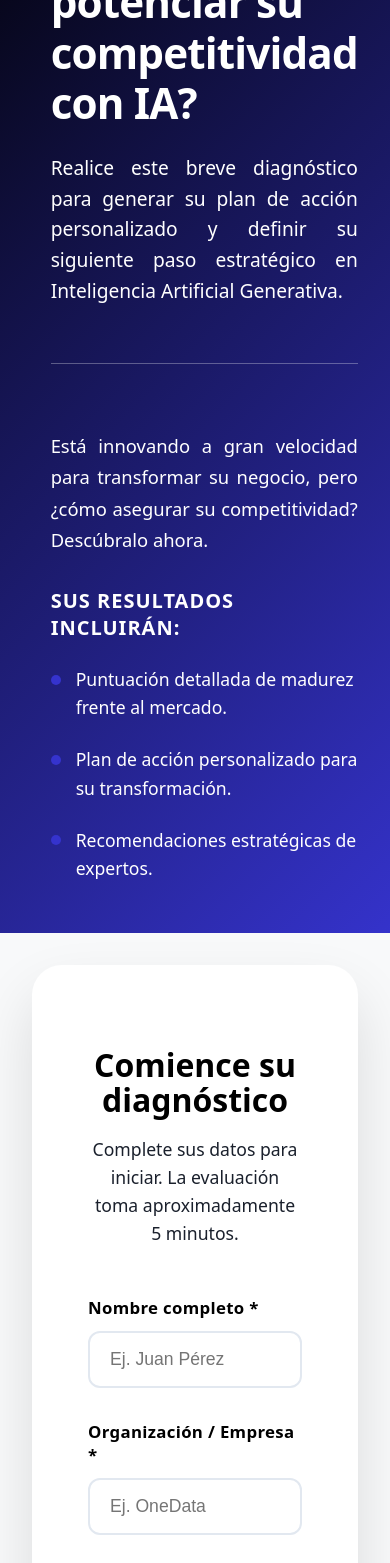
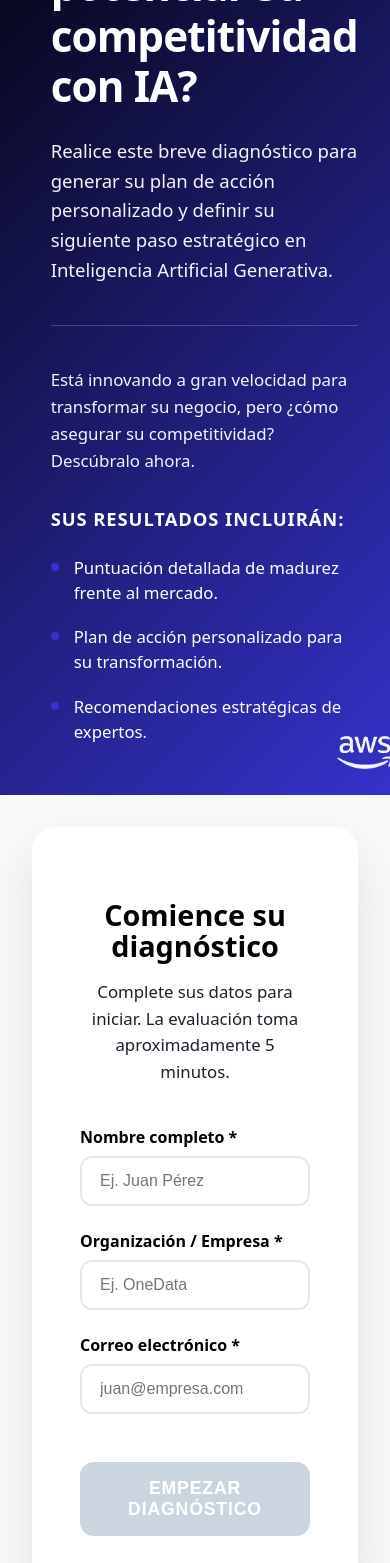
Before and after one commit to ludwickaagme/evaluacion-genai, a React (Vite) app: page / in a window 390 px wide. Shown: the part 220-1783 px from the top of the page. Built offline with nearby package versions, Linux system fonts and the light colour scheme.

Commit message:
UI: Fix alignment, text colors, logo sizing, and prevent card squeezing on Results dashboard

```diff
--- a/src/App.jsx
+++ b/src/App.jsx
@@ -18,7 +18,6 @@ export default function App() {
   const [answers, setAnswers] = useState({});
   const [isFinished, setIsFinished] = useState(false);
 
-  // --- PALETA DE COLORES ---
   const oneDataDarkBlue = '#000';
   const oneDataBrightBlue = '#3533cd';
   const awsOrange = '#ff9900';
@@ -26,7 +25,25 @@ export default function App() {
 
   const oneDataDeepGradient = `linear-gradient(135deg, ${oneDataDarkBlue} 0%, ${oneDataBrightBlue} 100%)`;
 
-  // --- HANDLERS ---
+  const logoTopLeftStyle = {
+    position: 'absolute',
+    top: '4vh',
+    left: '4vw',
+    height: 'clamp(30px, 4.5vh, 50px)',
+    objectFit: 'contain',
+    zIndex: 10
+  };
+
+  const logoBottomRightStyle = {
+    position: 'absolute',
+    bottom: '3vh',
+    right: '4vw',
+    height: 'clamp(25px, 4vh, 40px)',
+    objectFit: 'contain',
+    zIndex: 10,
+    opacity: 0.95
+  };
+
   const handleSelect = (questionId, points) => {
     setAnswers({ ...answers, [questionId]: points });
   };
@@ -88,70 +105,70 @@ export default function App() {
     return (
       <div style={{ minHeight: '100vh', display: 'flex', flexWrap: 'wrap', position: 'relative' }}>
 
-        {/* PANEL IZQUIERDO CON DEGRADADO */}
+        {/* PANEL IZQUIERDO (AZUL) */}
         <div style={{ flex: '1 1 500px', background: oneDataDeepGradient, padding: 'clamp(3rem, 6vh, 6rem)', display: 'flex', flexDirection: 'column', justifyContent: 'center', position: 'relative' }}>
 
-          <img src={logo} alt="OneData" className="logo-top-left" />
-          <img src={awsWhite} alt="AWS" className="logo-bottom-right" />
+          <img src={logo} alt="OneData" style={logoTopLeftStyle} />
+          <img src={awsWhite} alt="AWS" style={logoBottomRightStyle} />
 
-          <div style={{ marginTop: 'clamp(4rem, 8vh, 6rem)' }}>
+          <div style={{ marginTop: 'clamp(3rem, 6vh, 5rem)', display: 'flex', flexDirection: 'column', alignItems: 'center' }}>
+            <div style={{ maxWidth: '550px' }}>
               <h1 style={{ color: '#ffffff', fontSize: 'clamp(2.5rem, 5vh, 3.5rem)', fontWeight: '900', marginBottom: '1.5rem', lineHeight: '1.2', textAlign: 'left', letterSpacing: '-0.02em' }}>
                 ¿Listo para potenciar su competitividad con IA?
               </h1>
-            <p style={{ color: '#ffffff', fontSize: 'clamp(1.2rem, 2.2vh, 1.4rem)', maxWidth: '650px', lineHeight: '1.6', textAlign: 'justify', marginBottom: '3.5rem', fontWeight: '500' }}>
+
+              <p style={{ color: '#ffffff', fontSize: 'clamp(1.1rem, 2.2vh, 1.25rem)', lineHeight: '1.6', textAlign: 'left', marginBottom: '2.5rem', fontWeight: '400', opacity: '0.95' }}>
                 Realice este breve diagnóstico para generar su plan de acción personalizado y definir su siguiente paso estratégico en Inteligencia Artificial Generativa.
               </p>
 
-            <div style={{ borderTop: `1px solid rgba(255,255,255,0.3)`, paddingTop: '3rem' }}>
-                <p style={{ color: '#ffffff', fontSize: '1.15rem', marginBottom: '2rem', lineHeight: '1.7', textAlign: 'justify' }}>
+              <div style={{ width: '100%', height: '1px', backgroundColor: 'rgba(255,255,255,0.2)', marginBottom: '2.5rem' }}></div>
+
+              <p style={{ color: '#ffffff', fontSize: 'clamp(1.05rem, 2vh, 1.15rem)', marginBottom: '2rem', lineHeight: '1.6', textAlign: 'left', opacity: '0.95' }}>
                 Está innovando a gran velocidad para transformar su negocio, pero ¿cómo asegurar su competitividad? Descúbralo ahora.
               </p>
 
-                {/* CORRECCIÓN: TEXTO BLANCO PURO */}
-                <p style={{ fontSize: '1.25rem', fontWeight: '800', marginBottom: '1.5rem', color: '#ffffff', textTransform: 'uppercase', letterSpacing: '0.05em', textAlign: 'left' }}>
+              <p style={{ fontSize: '1.15rem', fontWeight: '800', marginBottom: '1.5rem', color: '#ffffff', textTransform: 'uppercase', letterSpacing: '0.05em', textAlign: 'left' }}>
                 Sus resultados incluirán:
               </p>
 
               <ul style={{ listStyle: 'none', padding: 0, margin: 0, textAlign: 'left', color: '#ffffff' }}>
-                  <li style={{ marginBottom: '1.5rem', display: 'flex', alignItems: 'flex-start', gap: '15px' }}>
-                    <div style={{ width: '10px', height: '10px', backgroundColor: oneDataBrightBlue, marginTop: '0.6rem', flexShrink: 0, borderRadius: '50%' }}></div>
-                    <span style={{ fontSize: '1.1rem', lineHeight: '1.6', fontWeight: '500' }}>Puntuación detallada de madurez frente al mercado.</span>
+                <li style={{ marginBottom: '1.2rem', display: 'flex', alignItems: 'flex-start', gap: '15px' }}>
+                  <div style={{ width: '8px', height: '8px', backgroundColor: oneDataBrightBlue, marginTop: '0.5rem', flexShrink: 0, borderRadius: '50%' }}></div>
+                  <span style={{ fontSize: '1.05rem', lineHeight: '1.5', fontWeight: '500', color: '#ffffff' }}>Puntuación detallada de madurez frente al mercado.</span>
                 </li>
-                  <li style={{ marginBottom: '1.5rem', display: 'flex', alignItems: 'flex-start', gap: '15px' }}>
-                    <div style={{ width: '10px', height: '10px', backgroundColor: oneDataBrightBlue, marginTop: '0.6rem', flexShrink: 0, borderRadius: '50%' }}></div>
-                    <span style={{ fontSize: '1.1rem', lineHeight: '1.6', fontWeight: '500' }}>Plan de acción personalizado para su transformación.</span>
+                <li style={{ marginBottom: '1.2rem', display: 'flex', alignItems: 'flex-start', gap: '15px' }}>
+                  <div style={{ width: '8px', height: '8px', backgroundColor: oneDataBrightBlue, marginTop: '0.5rem', flexShrink: 0, borderRadius: '50%' }}></div>
+                  <span style={{ fontSize: '1.05rem', lineHeight: '1.5', fontWeight: '500', color: '#ffffff' }}>Plan de acción personalizado para su transformación.</span>
                 </li>
                 <li style={{ display: 'flex', alignItems: 'flex-start', gap: '15px' }}>
-                    <div style={{ width: '10px', height: '10px', backgroundColor: oneDataBrightBlue, marginTop: '0.6rem', flexShrink: 0, borderRadius: '50%' }}></div>
-                    <span style={{ fontSize: '1.1rem', lineHeight: '1.6', fontWeight: '500' }}>Recomendaciones estratégicas de expertos.</span>
+                  <div style={{ width: '8px', height: '8px', backgroundColor: oneDataBrightBlue, marginTop: '0.5rem', flexShrink: 0, borderRadius: '50%' }}></div>
+                  <span style={{ fontSize: '1.05rem', lineHeight: '1.5', fontWeight: '500', color: '#ffffff' }}>Recomendaciones estratégicas de expertos.</span>
                 </li>
               </ul>
             </div>
           </div>
         </div>
 
-        {/* PANEL DERECHO CON FONDO GRIS Y TARJETA BLANCA */}
+        {/* PANEL DERECHO */}
         <div style={{ flex: '1 1 450px', backgroundColor: '#f8f9fa', display: 'flex', alignItems: 'center', justifyContent: 'center', padding: '2rem' }}>
-          <div style={{ maxWidth: '550px', width: '100%', background: '#ffffff', padding: 'clamp(3.5rem, 5vh, 5rem)', borderRadius: '30px', boxShadow: '0 30px 60px rgba(0,0,0,0.12)' }}>
-
-            <h2 style={{ color: oneDataDarkBlue, fontSize: 'clamp(2rem, 3vh, 2.4rem)', marginBottom: '1rem', fontWeight: '900', lineHeight: '1.1' }}>Comience su diagnóstico</h2>
-
-            <p style={{ color: '#1a202c', fontSize: '1.1rem', marginBottom: '3rem', lineHeight: '1.6', fontWeight: '500' }}>
+          <div style={{ maxWidth: '500px', width: '100%', background: '#ffffff', padding: 'clamp(3rem, 5vh, 4rem)', borderRadius: '24px', boxShadow: '0 25px 50px rgba(0,0,0,0.1)' }}>
+            <h2 style={{ color: oneDataDarkBlue, fontSize: 'clamp(1.8rem, 3vh, 2.2rem)', marginBottom: '1rem', fontWeight: '900', lineHeight: '1.1' }}>Comience su diagnóstico</h2>
+            <p style={{ color: '#1a202c', fontSize: '1.05rem', marginBottom: '2.5rem', lineHeight: '1.6', fontWeight: '500' }}>
               Complete sus datos para iniciar. La evaluación toma aproximadamente 5 minutos.
             </p>
 
-            <div style={{ display: 'flex', flexDirection: 'column', gap: '2rem', textAlign: 'left' }}>
+            <div style={{ display: 'flex', flexDirection: 'column', gap: '1.5rem', textAlign: 'left' }}>
               <div>
-                <label style={{ display: 'block', marginBottom: '0.75rem', fontWeight: '700', color: '#000', fontSize: '1.05rem', letterSpacing: '0.02em' }}>Nombre completo *</label>
-                <input type="text" name="nombre" value={userInfo.nombre} onChange={handleUserInputChange} placeholder="Ej. Juan Pérez" style={{ width: '100%', padding: '16px 20px', borderRadius: '12px', border: '2px solid #e2e8f0', fontSize: '1.1rem', boxSizing: 'border-box', outline: 'none', transition: 'all 0.2s' }} onFocus={(e) => e.target.style.borderColor = oneDataBrightBlue} onBlur={(e) => e.target.style.borderColor = '#e2e8f0'}/>
+                <label style={{ display: 'block', marginBottom: '0.5rem', fontWeight: '700', color: '#000', fontSize: '1rem' }}>Nombre completo *</label>
+                <input type="text" name="nombre" value={userInfo.nombre} onChange={handleUserInputChange} placeholder="Ej. Juan Pérez" style={{ width: '100%', padding: '14px 18px', borderRadius: '12px', border: '2px solid #e2e8f0', fontSize: '1rem', boxSizing: 'border-box', outline: 'none' }} onFocus={(e) => e.target.style.borderColor = oneDataBrightBlue} onBlur={(e) => e.target.style.borderColor = '#e2e8f0'}/>
               </div>
               <div>
-                <label style={{ display: 'block', marginBottom: '0.75rem', fontWeight: '700', color: '#000', fontSize: '1.05rem', letterSpacing: '0.02em' }}>Organización / Empresa *</label>
-                <input type="text" name="organizacion" value={userInfo.organizacion} onChange={handleUserInputChange} placeholder="Ej. OneData" style={{ width: '100%', padding: '16px 20px', borderRadius: '12px', border: '2px solid #e2e8f0', fontSize: '1.1rem', boxSizing: 'border-box', outline: 'none', transition: 'all 0.2s' }} onFocus={(e) => e.target.style.borderColor = oneDataBrightBlue} onBlur={(e) => e.target.style.borderColor = '#e2e8f0'} />
+                <label style={{ display: 'block', marginBottom: '0.5rem', fontWeight: '700', color: '#000', fontSize: '1rem' }}>Organización / Empresa *</label>
+                <input type="text" name="organizacion" value={userInfo.organizacion} onChange={handleUserInputChange} placeholder="Ej. OneData" style={{ width: '100%', padding: '14px 18px', borderRadius: '12px', border: '2px solid #e2e8f0', fontSize: '1rem', boxSizing: 'border-box', outline: 'none' }} onFocus={(e) => e.target.style.borderColor = oneDataBrightBlue} onBlur={(e) => e.target.style.borderColor = '#e2e8f0'} />
               </div>
               <div>
-                <label style={{ display: 'block', marginBottom: '0.75rem', fontWeight: '700', color: '#000', fontSize: '1.05rem', letterSpacing: '0.02em' }}>Correo electrónico *</label>
-                <input type="email" name="correo" value={userInfo.correo} onChange={handleUserInputChange} placeholder="juan@empresa.com" style={{ width: '100%', padding: '16px 20px', borderRadius: '12px', border: '2px solid #e2e8f0', fontSize: '1.1rem', boxSizing: 'border-box', outline: 'none', transition: 'all 0.2s' }} onFocus={(e) => e.target.style.borderColor = oneDataBrightBlue} onBlur={(e) => e.target.style.borderColor = '#e2e8f0'} />
+                <label style={{ display: 'block', marginBottom: '0.5rem', fontWeight: '700', color: '#000', fontSize: '1rem' }}>Correo electrónico *</label>
+                <input type="email" name="correo" value={userInfo.correo} onChange={handleUserInputChange} placeholder="juan@empresa.com" style={{ width: '100%', padding: '14px 18px', borderRadius: '12px', border: '2px solid #e2e8f0', fontSize: '1rem', boxSizing: 'border-box', outline: 'none' }} onFocus={(e) => e.target.style.borderColor = oneDataBrightBlue} onBlur={(e) => e.target.style.borderColor = '#e2e8f0'} />
               </div>
             </div>
 
@@ -159,12 +176,12 @@ export default function App() {
               onClick={() => setHasStarted(true)}
               disabled={!isFormValid}
               style={{
-                marginTop: '3.5rem', width: '100%', padding: '18px',
+                marginTop: '3rem', width: '100%', padding: '16px',
                 backgroundColor: isFormValid ? awsOrange : '#cbd5e0',
-                color: '#ffffff', border: 'none', borderRadius: '16px',
+                color: '#ffffff', border: 'none', borderRadius: '14px',
                 cursor: isFormValid ? 'pointer' : 'not-allowed',
-                fontSize: '1.2rem', fontWeight: '800', transition: 'all 0.2s ease',
-                boxShadow: isFormValid ? `0 15px 30px -5px ${awsOrange}66` : 'none',
+                fontSize: '1.1rem', fontWeight: '800', transition: 'all 0.2s ease',
+                boxShadow: isFormValid ? `0 10px 20px -5px ${awsOrange}66` : 'none',
                 letterSpacing: '0.05em'
               }}
             >
@@ -177,7 +194,7 @@ export default function App() {
   }
 
   // ==========================================
-  // 2. RESULTADOS (FONDO TOTALMENTE AZUL)
+  // 2. RESULTADOS (ANIMADO Y COMPACTO)
   // ==========================================
   if (isFinished) {
     const results = calculateResults();
@@ -185,57 +202,54 @@ export default function App() {
     const scoreColor = results.totalPercentage > 80 ? '#48bb78' : results.totalPercentage > 60 ? oneDataBrightBlue : awsOrange;
 
     return (
-      // CORRECCIÓN: Fondo azul profundo en TODA la pantalla
       <div style={{
         height: '100vh', width: '100vw', overflow: 'hidden',
-        background: oneDataDeepGradient, // <--- AZUL TOTAL
+        background: oneDataDeepGradient,
         display: 'flex', alignItems: 'center', justifyContent: 'center',
         padding: '3vh 3vw', boxSizing: 'border-box', position: 'relative'
       }}>
+        <img src={onedataWhite} alt="OneData" style={logoTopLeftStyle} />
+        <img src={awsWhite} alt="AWS" style={logoBottomRightStyle} />
 
-        <img src={onedataWhite} alt="OneData" className="logo-top-left" />
-        <img src={awsWhite} alt="AWS" className="logo-bottom-right" />
-
-        {/* TARJETA BLANCA FLOTANTE */}
         <div style={{
-          position: 'relative', zIndex: 1, maxWidth: '1400px', width: '100%', height: '85vh',
+          position: 'relative', zIndex: 1, maxWidth: '1400px', width: '100%', height: '88vh',
           background: '#ffffff', borderRadius: '24px',
           boxShadow: '0 30px 70px rgba(0,0,0,0.3)',
           boxSizing: 'border-box', overflow: 'hidden',
           display: 'flex', flexDirection: 'column'
         }}>
 
-          <div style={{ padding: '3vh 4vw', borderBottom: '1px solid #eee' }}>
-             <h2 style={{ fontSize: '2rem', color: oneDataDarkBlue, fontWeight: '900', margin: 0 }}>Dashboard de Madurez IA</h2>
+          <div style={{ padding: '2.5vh 4vw', borderBottom: '1px solid #eee', flexShrink: 0 }}>
+             <h2 style={{ fontSize: '1.8rem', color: oneDataDarkBlue, fontWeight: '900', margin: 0 }}>Dashboard de Madurez IA</h2>
           </div>
 
-          <div className="results-container" style={{ padding: '4vh 4vw', overflowY: 'auto' }}>
+          <div className="results-container" style={{ padding: '3vh 4vw', overflowY: 'auto', display: 'flex', gap: '4vw', height: '100%' }}>
 
-            <div className="results-sidebar animate-fadeUp">
+            <div style={{ flex: 1, display: 'flex', flexDirection: 'column', gap: '2vh', paddingRight: '2vw', borderRight: '1px solid #eee' }}>
 
-              <div className="user-info-card">
-                <h4 style={{ margin: '0 0 10px 0', color: oneDataDarkBlue, fontSize: '1.1rem' }}>Evaluación realizada para:</h4>
-                <p style={{ margin: '0 0 5px 0', fontSize: '1.2rem', fontWeight: 700, color: oneDataBrightBlue }}>{userInfo.nombre}</p>
-                <p style={{ margin: 0, color: awsGray, fontSize: '1rem' }}>{userInfo.organizacion} | {userInfo.fecha}</p>
+              <div style={{ background: '#f8f9fa', padding: '1.2rem', borderRadius: '16px', borderLeft: `4px solid ${oneDataBrightBlue}`, flexShrink: 0 }}>
+                <h4 style={{ margin: '0 0 5px 0', color: oneDataDarkBlue, fontSize: '1rem' }}>Evaluación realizada para:</h4>
+                <p style={{ margin: '0 0 2px 0', fontSize: '1.1rem', fontWeight: 700, color: oneDataBrightBlue }}>{userInfo.nombre}</p>
+                <p style={{ margin: 0, color: awsGray, fontSize: '0.9rem' }}>{userInfo.organizacion} | {userInfo.fecha}</p>
               </div>
 
-              <div style={{ textAlign: 'center' }}>
-                <h3 style={{ color: awsGray, textTransform: 'uppercase', letterSpacing: '1px', fontSize: '0.9rem', marginBottom: '2vh' }}>Puntuación Global</h3>
-                <div className="score-gauge-container">
-                  <svg viewBox="0 0 36 36" className="circular-chart">
-                    <path className="circle-bg" d="M18 2.0845 a 15.9155 15.9155 0 0 1 0 31.831 a 15.9155 15.9155 0 0 1 0 -31.831" />
-                    <path className="circle" strokeDasharray={circleDashArray} stroke={scoreColor} d="M18 2.0845 a 15.9155 15.9155 0 0 1 0 31.831 a 15.9155 15.9155 0 0 1 0 -31.831" />
+              <div style={{ textAlign: 'center', flexShrink: 0 }}>
+                <h3 style={{ color: awsGray, textTransform: 'uppercase', letterSpacing: '1px', fontSize: '0.85rem', margin: '1vh 0' }}>Puntuación Global</h3>
+                <div style={{ position: 'relative', width: '130px', height: '130px', margin: '0 auto' }}>
+                  <svg viewBox="0 0 36 36" style={{ display: 'block', maxWidth: '100%', maxHeight: '100%' }}>
+                    <path fill="none" stroke="#edf2f7" strokeWidth="2.5" d="M18 2.0845 a 15.9155 15.9155 0 0 1 0 31.831 a 15.9155 15.9155 0 0 1 0 -31.831" />
+                    {/* SVG PATH CON LA CLASE .circle QUE CONTIENE LA ANIMACIÓN */}
+                    <path className="circle" fill="none" strokeWidth="2.5" strokeDasharray={circleDashArray} stroke={scoreColor} d="M18 2.0845 a 15.9155 15.9155 0 0 1 0 31.831 a 15.9155 15.9155 0 0 1 0 -31.831" />
                   </svg>
-                  <div className="score-text-center">
-                    <span style={{ display: 'block', fontSize: '2.5rem', fontWeight: 900, color: oneDataDarkBlue, lineHeight: 1 }}>{results.totalPoints}</span>
-                    <span style={{ color: awsGray, fontSize: '1rem' }}>de 50</span>
+                  <div style={{ position: 'absolute', top: '50%', left: '50%', transform: 'translate(-50%, -50%)', textAlign: 'center' }}>
+                    <span style={{ display: 'block', fontSize: '2rem', fontWeight: 900, color: oneDataDarkBlue, lineHeight: 1 }}>{results.totalPoints}</span>
+                    <span style={{ color: awsGray, fontSize: '0.9rem' }}>de 50</span>
                   </div>
                 </div>
               </div>
 
-               {/* TARJETA DE RECOMENDACIÓN (Ajustada para que no se aplaste) */}
-               <div className="classification-card">
-                  <h2 style={{ color: awsOrange, fontSize: '1.4rem', fontWeight: '900', margin: '0 0 1vh 0', letterSpacing: '-0.5px' }}>{results.classification}</h2>
+               <div style={{ background: 'linear-gradient(135deg, #fff 0%, #fefefe 100%)', borderRadius: '16px', padding: '1.2rem', boxShadow: '0 8px 20px rgba(0,0,0,0.06)', border: '1px solid #f0f4f8', flexShrink: 0 }}>
+                  <h2 style={{ color: awsOrange, fontSize: '1.3rem', fontWeight: '900', margin: '0 0 0.8rem 0', letterSpacing: '-0.5px' }}>{results.classification}</h2>
                   <p style={{ fontSize: '0.95rem', color: '#2d3748', lineHeight: '1.4', margin: 0 }}>
                     <strong>Siguiente paso estratégico:</strong><br/> {results.action}
                   </p>
@@ -249,15 +263,16 @@ export default function App() {
                   setHasStarted(false);
                   setCurrentQuestionIndex(0);
                 }}
-                style={{ width: '100%', padding: '16px', backgroundColor: oneDataDarkBlue, color: '#ffffff', border: 'none', borderRadius: '12px', cursor: 'pointer', fontSize: '1rem', fontWeight: 'bold', flexShrink: 0 }}
+                style={{ marginTop: 'auto', width: '100%', padding: '14px', backgroundColor: oneDataDarkBlue, color: '#ffffff', border: 'none', borderRadius: '12px', cursor: 'pointer', fontSize: '1rem', fontWeight: 'bold', flexShrink: 0 }}
               >
                 Realizar nueva evaluación
               </button>
             </div>
 
-            <div className="results-main animate-fadeUp" style={{ animationDelay: '0.2s' }}>
-              <h3 style={{ fontSize: '1.3rem', color: oneDataDarkBlue, fontWeight: '800', margin: '0 0 3vh 0', textAlign: 'left' }}>Desglose por Dimensión Estratégica</h3>
+            <div style={{ flex: 1.6, display: 'flex', flexDirection: 'column' }}>
+              <h3 style={{ fontSize: '1.2rem', color: oneDataDarkBlue, fontWeight: '800', margin: '0 0 2vh 0', textAlign: 'left' }}>Desglose por Dimensión Estratégica</h3>
 
+              {/* LA CUADRÍCULA AHORA USA LA CLASE CSS PARA EMPAQUETARSE ARRIBA */}
               <div className="dimensions-grid">
                 {Object.entries(results.dimensionsScore).map(([dimension, score]) => {
                   const maxScore = (dimension === 'People' || dimension === 'Operations') ? 5 : 10;
@@ -267,17 +282,18 @@ export default function App() {
                   return (
                     <div key={dimension} className="dimension-card">
                       <div className="dimension-header">
-                        <span style={{ display: 'flex', alignItems: 'center', gap: '10px', fontSize: '1.1rem' }}>
-                          <span style={{ fontSize: '1.4rem' }}>{icon}</span> {dimension}
+                        <span style={{ display: 'flex', alignItems: 'center', gap: '8px', fontSize: '1rem' }}>
+                          <span style={{ fontSize: '1.2rem' }}>{icon}</span> {dimension}
                         </span>
                         <span style={{ color: oneDataBrightBlue, fontWeight: 900 }}>{score} <span style={{color: '#cbd5e1', fontWeight: 400}}>/ {maxScore}</span></span>
                       </div>
                       <div className="dimension-body">
-                        <div style={{ display: 'flex', justifyContent: 'space-between', marginBottom: '8px', fontSize: '0.9rem', color: awsGray, fontWeight: 600 }}>
+                        <div style={{ display: 'flex', justifyContent: 'space-between', marginBottom: '6px', fontSize: '0.85rem', color: awsGray, fontWeight: 600 }}>
                           <span>Progreso</span>
                           <span>{percentage.toFixed(0)}%</span>
                         </div>
-                        <div className="progress-container-modern">
+                        <div style={{ height: '8px', backgroundColor: '#edf2f7', borderRadius: '4px', overflow: 'hidden' }}>
+                          {/* ESTA ES LA BARRA CON LA ANIMACIÓN CSS CONECTADA */}
                           <div className="progress-bar-modern" style={{ width: `${percentage}%` }}></div>
                         </div>
                       </div>
@@ -308,8 +324,8 @@ export default function App() {
     }}>
       <div style={{ position: 'absolute', top: 0, left: 0, right: 0, bottom: 0, background: oneDataDeepGradient, zIndex: 0 }}></div>
 
-      <img src={onedataWhite} alt="OneData" className="logo-top-left" />
-      <img src={awsWhite} alt="AWS" className="logo-bottom-right" />
+      <img src={onedataWhite} alt="OneData" style={logoTopLeftStyle} />
+      <img src={awsWhite} alt="AWS" style={logoBottomRightStyle} />
 
       <div style={{
         position: 'relative', zIndex: 1, maxWidth: '1500px', width: '100%', height: '90vh',
@@ -343,8 +359,18 @@ export default function App() {
                 const rawLabel = opt.label.split('-').pop().trim();
                 const cleanLabel = rawLabel.charAt(0).toUpperCase() + rawLabel.slice(1).toLowerCase();
                 const isSelected = answers[currentQuestion.id] === opt.points;
+
                 const translatedTitle = translateText(opt.title || '');
-                const translatedDesc = translateText(opt.desc || '');
+                let translatedDesc = translateText(opt.desc || '');
+
+                if (translatedTitle && translatedDesc.toLowerCase().startsWith(translatedTitle.toLowerCase())) {
+                  let sliced = translatedDesc.substring(translatedTitle.length).trim();
+                  sliced = sliced.replace(/^[.,\-:;]\s*/, '');
+                  if (sliced.length > 0) {
+                    sliced = sliced.charAt(0).toUpperCase() + sliced.slice(1);
+                  }
+                  translatedDesc = sliced;
+                }
 
                 return (
                   <button
```
Also changed, not shown: src/App.css (+38 -111 lines). Lines whose indentation alone changed are shown as unchanged.
